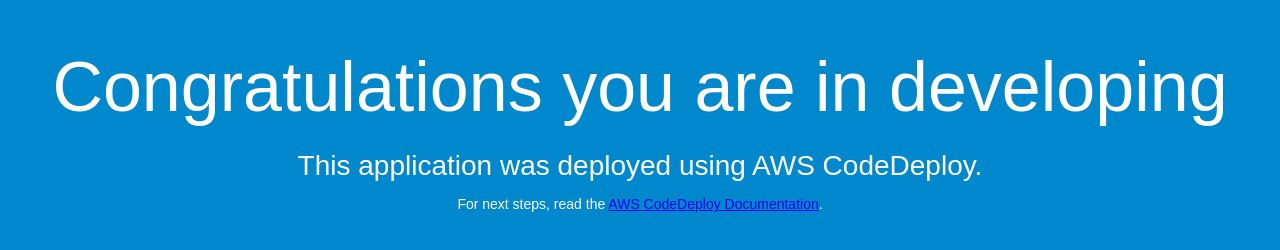
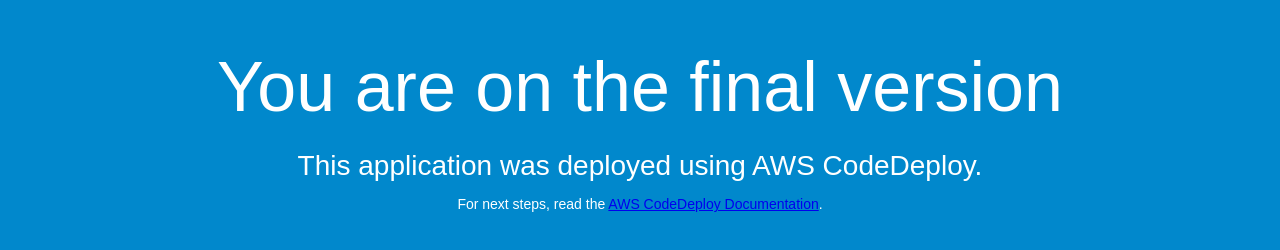
Before and after one commit to josephrojas/awsCodePipeline, a plain HTML site: page index.html in a window 1280 px wide. Drawn offline with Linux system fonts and the light colour scheme.

Commit message:
adding final changes

```diff
--- a/index.html
+++ b/index.html
@@ -26,7 +26,7 @@
 </head>
 <body>
   <div align="center">
-    <h1>Congratulations you are in developing</h1>
+    <h1>You are on the final version</h1>
     <h2>This application was deployed using AWS CodeDeploy.</h2>
     <p>For next steps, read the <a href="http://aws.amazon.com/documentation/codedeploy">AWS CodeDeploy Documentation</a>.</p>
   </div>
```
